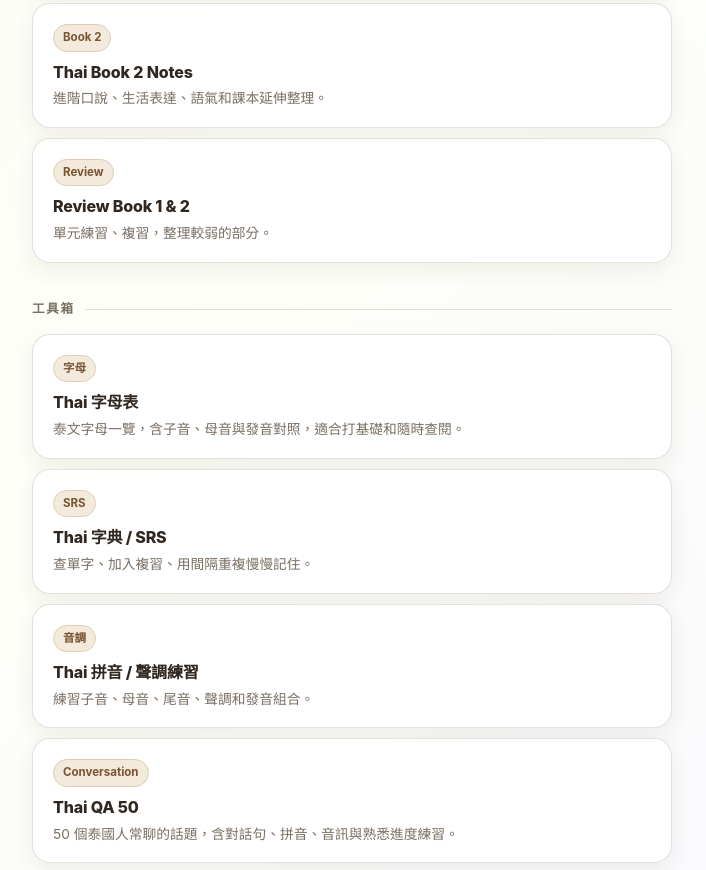
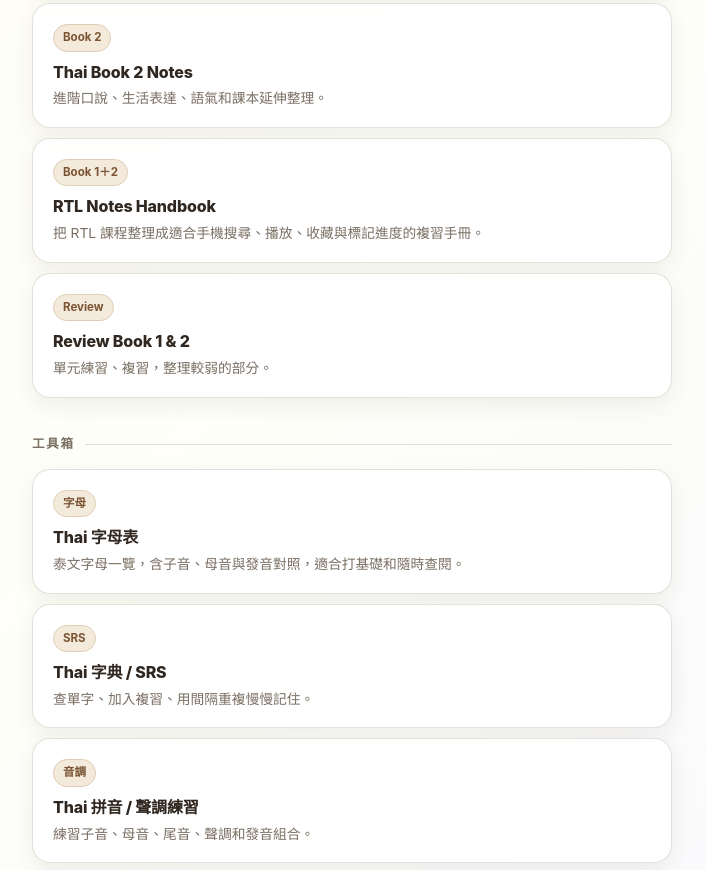
Before and after one commit to abbyyyli/thai-index, a plain HTML site: page index.html in a window 1280 px wide. Shown: the part 969-1839 px from the top of the page, without its empty margins (288-994 px from the left). Drawn offline with Linux system fonts and the light colour scheme.

Commit message:
Add files via upload

```diff
--- a/index.html
+++ b/index.html
@@ -222,6 +222,12 @@
         <p>進階口說、生活表達、語氣和課本延伸整理。</p>
       </a>
 
+      <a class="card" href="https://abbyyyli.github.io/RTL-handbook/" target="_blank" rel="noopener">
+        <span class="tag">Book 1＋2</span>
+        <h2>RTL Notes Handbook</h2>
+        <p>把 RTL 課程整理成適合手機搜尋、播放、收藏與標記進度的複習手冊。</p>
+      </a>
+
       <a class="card" href="https://abbyyyli.github.io/thai-review/" target="_blank">
         <span class="tag">Review</span>
         <h2>Review Book 1 & 2</h2>
```
